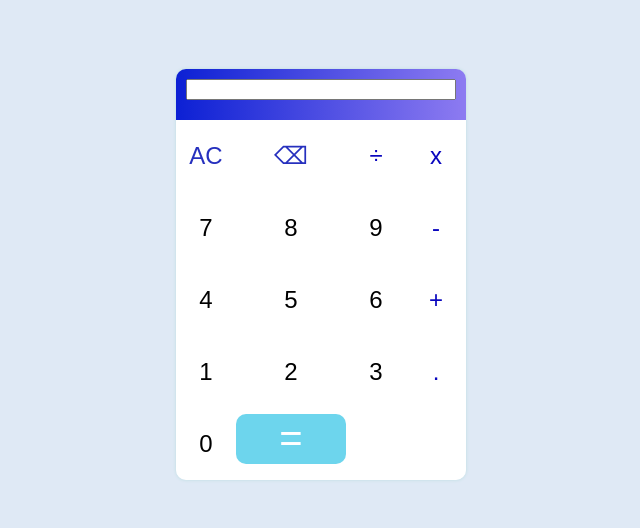
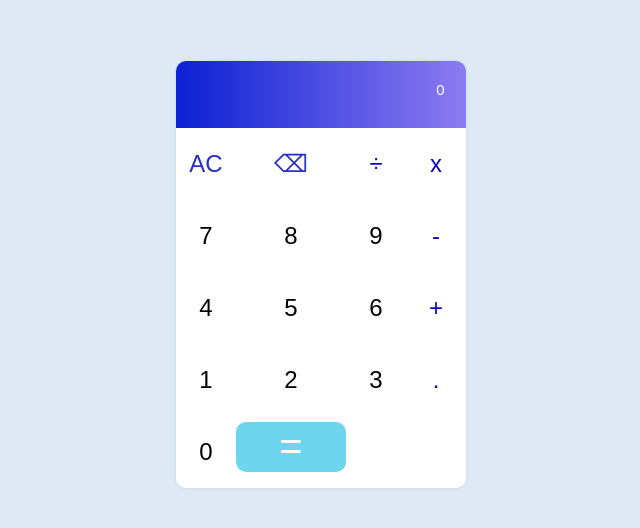
Before and after one commit to Eallekors/React-Project, a React (Create React App) app in the folder calculator/: page / in a window 1280 px wide. Shown: the part 126-654 px from the top of the page, without its empty margins (319-959 px from the left). Built offline with nearby package versions, Linux system fonts and the light colour scheme.

Commit message:
INput works

```diff
--- a/calculator/src/components/Calculator.js
+++ b/calculator/src/components/Calculator.js
@@ -5,13 +5,22 @@ import "./Calculator.css";
 import { evaluate, round } from "mathjs";
 
 function Calculator() {
+    const [input, setInput] = useState("");
 
+
+    const inputHandler = (event) => {
+        let val = event.target.innerText
+        setInput(val)
+        console.log(val);
+
+    }
     return (
         <>
           <div className="container">
             <div className="main">
-            <Display  />
+            <Display  input={input}/>
              <Buttons
+                inputHandler={inputHandler}
               />
             </div>
           </div>
--- a/calculator/src/components/Display.js
+++ b/calculator/src/components/Display.js
@@ -6,7 +6,13 @@ const Display = ({ input, setInput, answer }) => {
     return (
         <>
           <div className="display">
-            <input />
+            <input  type="text"
+              name="input"
+              className="value"
+              value={input}
+              placeholder="0"
+              maxLength={12}
+              disabled/>
           </div>
         </>
       );
```
